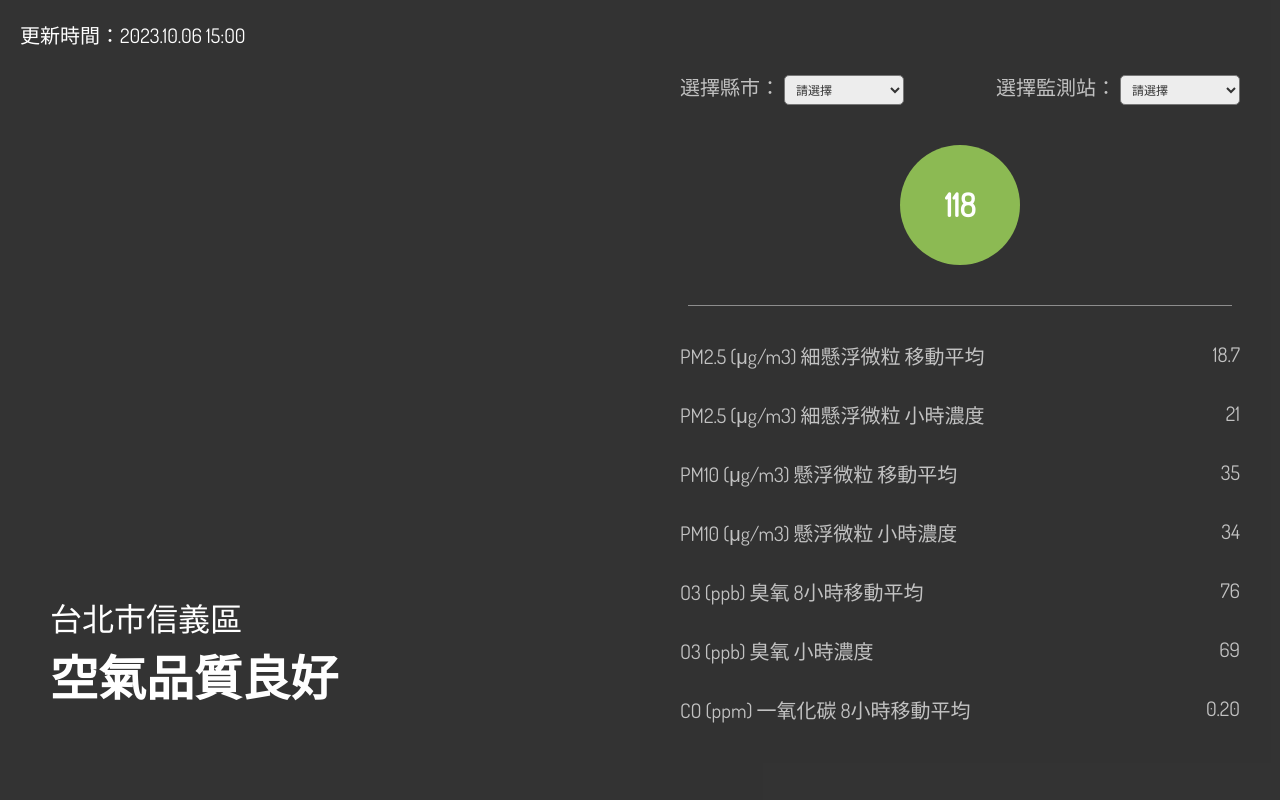
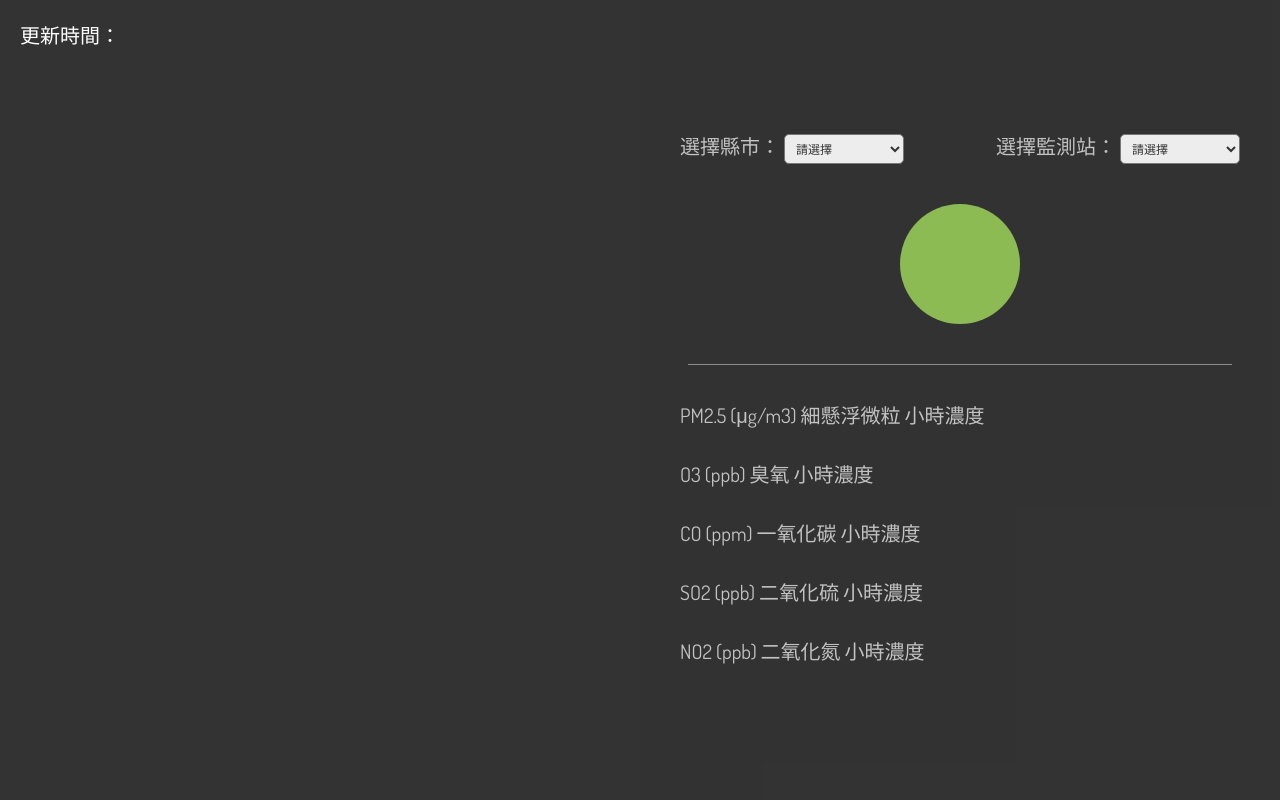
Before and after one commit to eunicezhou/air-quality-monitor, a Flask app: page / in a window 1280 px wide. Run offline with Flask 3, Linux system fonts and the light colour scheme.

Commit message:
fix conflict

```diff
--- a/templates/index.html
+++ b/templates/index.html
@@ -1,5 +1,4 @@
 <!DOCTYPE html>
-
 <html lang="en">
   <head>
     <meta charset="UTF-8" />
@@ -13,10 +12,10 @@
 <body>
     <div class="main">
         <div class="left">
-            <div class="up FSO5">更新時間：2023.10.06 15:00</div>
+            <div class="up FSO5">更新時間：<span id="updateTime"></span></div>
             <div class="botton">
-                <div class="FS2">台北市信義區</div>
-                <div class="FS3 FW700">空氣品質良好</div>
+                <div class="FS2"></div>
+                <div class="FS3 FW700"></div>
             </div>
         </div>
         <div class="card">
@@ -35,37 +34,29 @@
                 </div>
             </div>
             <div class="aqiEle">
-                <div class="aqi FS2 FW700">118</div>
+                <div class="aqi FS2 FW700"></div>
             </div>
             <hr>
             <div class="quality">
                 <div class="info">
-                    <span>PM2.5 (μg/m3) 細懸浮微粒 移動平均</span>
-                    <span>18.7</span>
-                </div>
-                <div class="info">
                     <span>PM2.5 (μg/m3) 細懸浮微粒 小時濃度</span>
-                    <span>21</span>
-                </div>
-                <div class="info">
-                    <span>PM10 (μg/m3) 懸浮微粒 移動平均</span>
-                    <span>35</span>
-                </div>
-                <div class="info">
-                    <span>PM10 (μg/m3) 懸浮微粒 小時濃度</span>
-                    <span>34</span>
-                </div>
-                <div class="info">
-                    <span>O3 (ppb) 臭氧 8小時移動平均</span>
-                    <span>76</span>
+                    <span id="pm2_5"></span>
                 </div>
                 <div class="info">
                     <span>O3 (ppb) 臭氧 小時濃度</span>
-                    <span>69</span>
+                    <span id="o3"></span>
                 </div>
                 <div class="info">
-                    <span>CO (ppm) 一氧化碳 8小時移動平均</span>
-                    <span>0.20</span>
+                    <span>CO (ppm) 一氧化碳 小時濃度</span>
+                    <span id="CO"></span>
+                </div>
+                <div class="info">
+                    <span>SO2 (ppb) 二氧化硫 小時濃度</span>
+                    <span id="SO2"></span>
+                </div>
+                <div class="info">
+                    <span>NO2 (ppb) 二氧化氮 小時濃度</span>
+                    <span id="NO2"></span>
                 </div>
             </div>
         </div>
```
